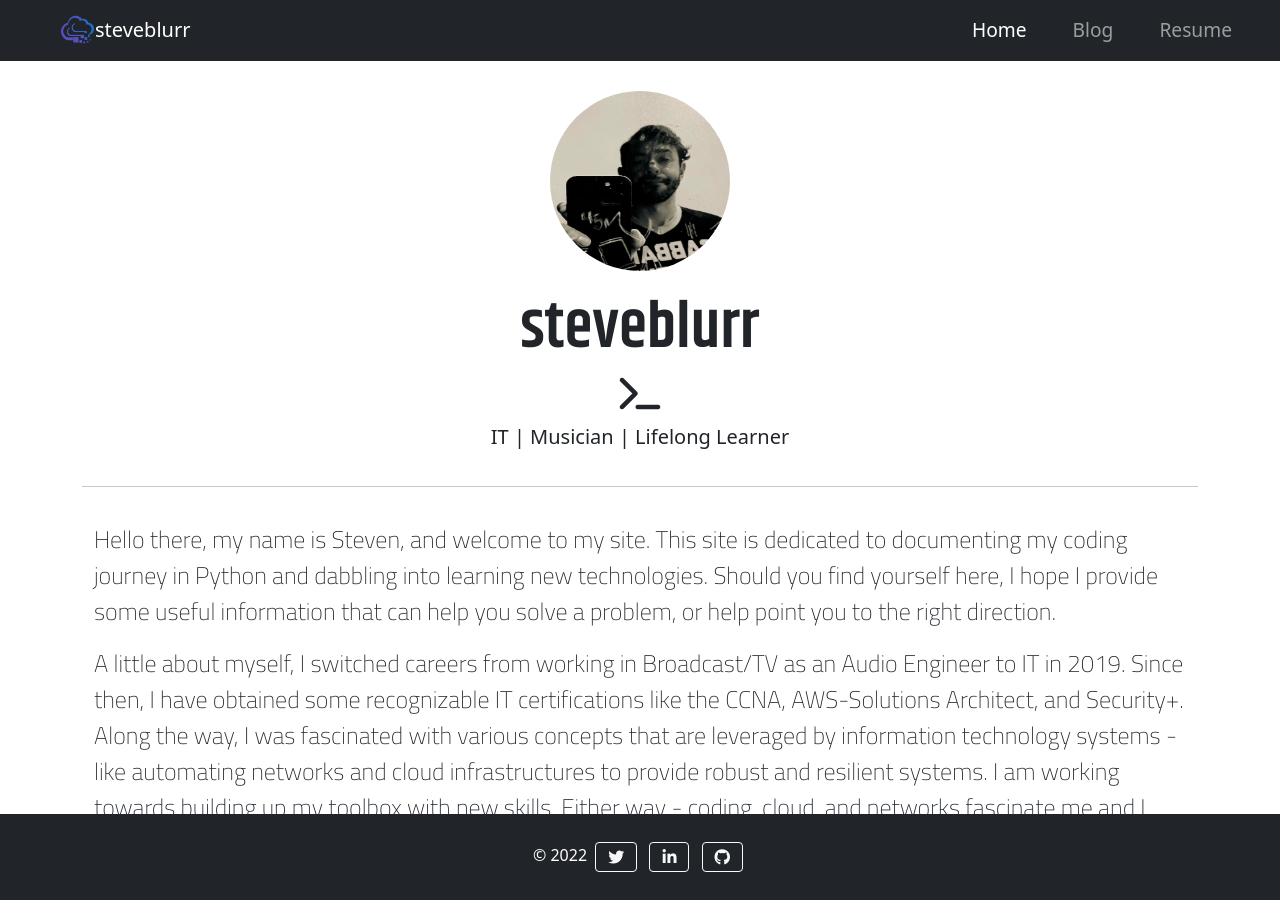
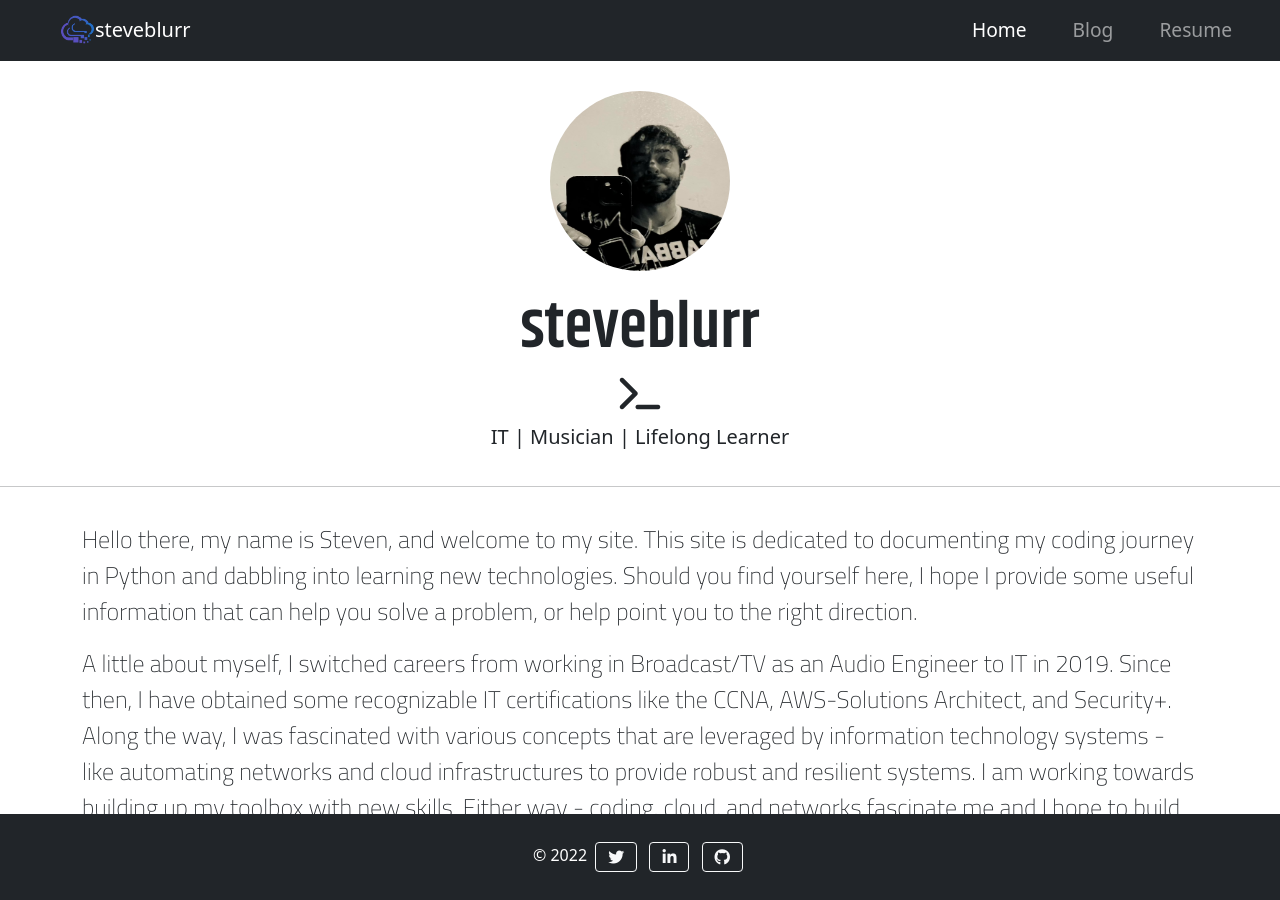
Before and after one commit to steveblurr/spazztictreeprotocol.com, a Jekyll site: the page built from index.markdown, in a window 1280 px wide. Built offline with Jekyll 4.4.1, drawn with Linux system fonts in a browser that asks for light colours; nearby versions of some CDN libraries; some web fonts are replaced.

Commit message:
more css edits

```diff
--- a/_layouts/default.html
+++ b/_layouts/default.html
@@ -5,13 +5,9 @@
 <body>
     {% include nav.html %}
 
-    <div class="container-lg">
-      {{ content }}
-    </div>
+    {{ content }}
 
-    <div class="container-fluid">
-      {% include footer.html %}
-    </div>
+    {% include footer.html %}
     <script src="https://cdn.jsdelivr.net/npm/@popperjs/core@2.10.2/dist/umd/popper.min.js"
         integrity="sha384-7+zCNj/IqJ95wo16oMtfsKbZ9ccEh31eOz1HGyDuCQ6wgnyJNSYdrPa03rtR1zdB"
         crossorigin="anonymous"></script>
--- a/css/styles.css
+++ b/css/styles.css
@@ -6,12 +6,13 @@ body {
 
 footer {
     position: absolute;
-    right: 0;bottom:0;left:0;
+    right: 0;
+    bottom:0;
+    left:0;
     }
 
     /* HOME PAGE */
-@media screen and (max-width: 600px){
-
+    @media screen and (max-width: 600px) {
       .nav-con {
         padding-left: 30px;
         padding-right: 20px;
@@ -19,6 +20,7 @@ footer {
 
       .main-div {
         padding-top: 40px;
+        height: auto;
         text-align: center;
       }
 
@@ -28,7 +30,6 @@ footer {
         font-size: 3rem;
         font-weight: 600;
       }
-
     }
 
 .main-div {
```
Lines whose indentation alone changed are shown as unchanged.
